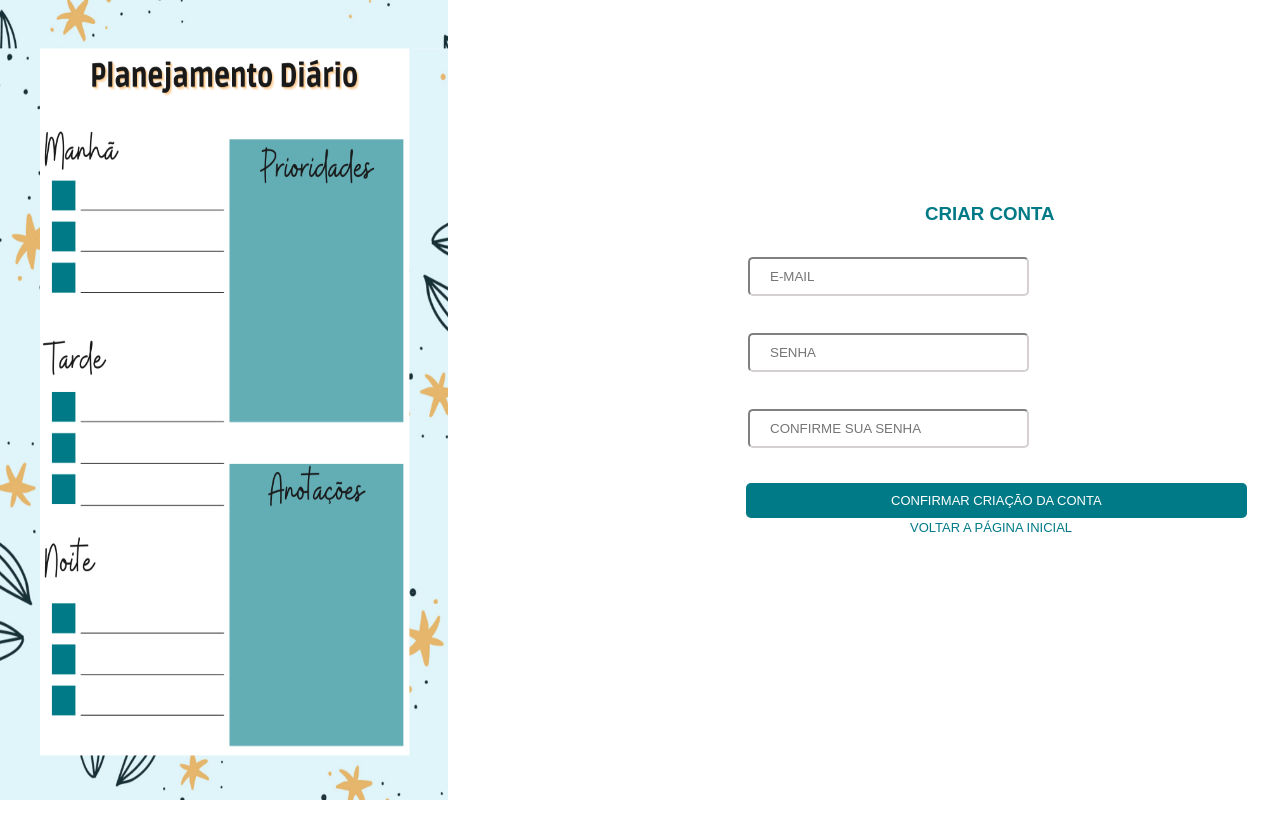
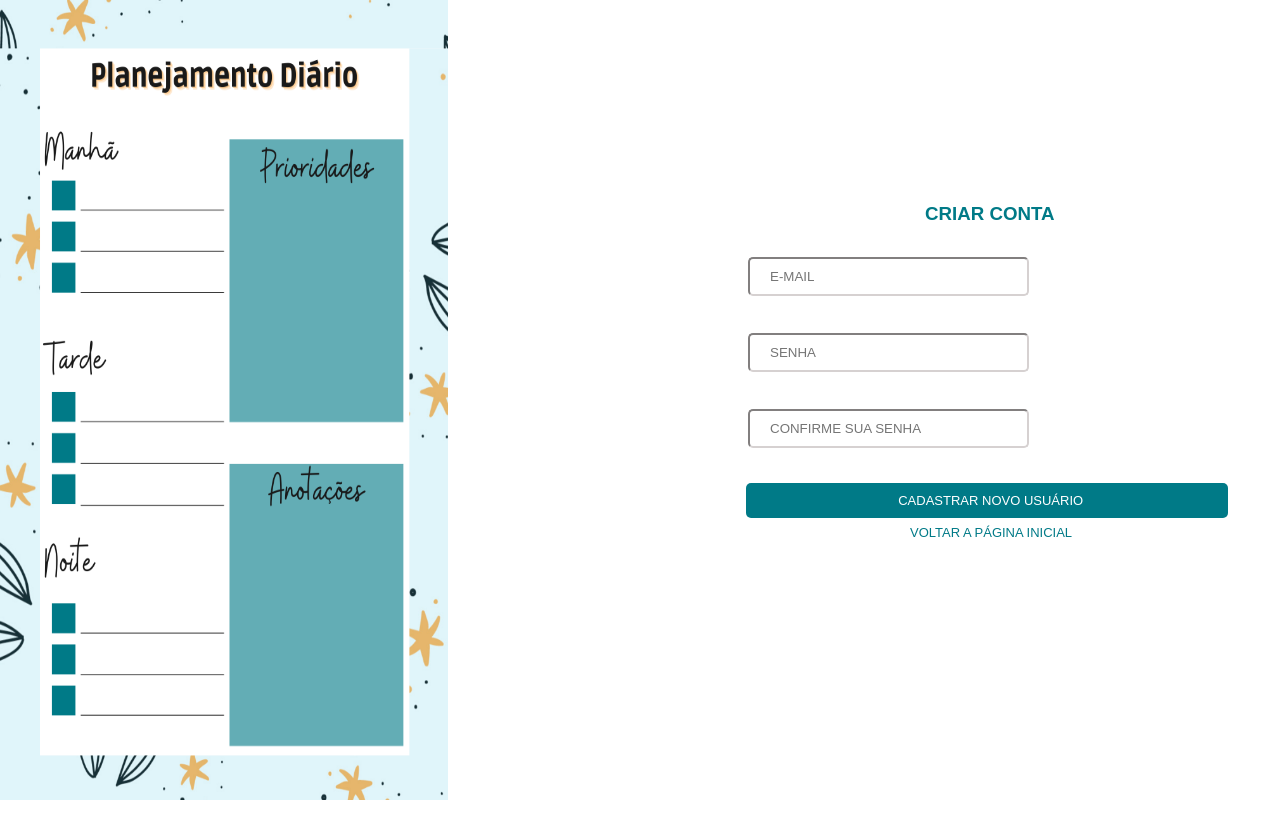
Before and after one commit to Andreloren/Sistema_Recados, a plain HTML site: page public/contanova.html in a window 1280 px wide. Drawn offline with Linux system fonts and the light colour scheme.

Commit message:
ajuste fino

```diff
--- a/public/assets/css/style.css
+++ b/public/assets/css/style.css
@@ -30,6 +30,10 @@
   left: 50%;
   transition: translateX(-50%);
   z-index: 9999;
+}
+
+.principal div.botao2 {
+  margin-top: 5px;
 }
 
 .principal {
--- a/public/contanova.html
+++ b/public/contanova.html
@@ -57,10 +57,12 @@
             id="salvar"
             type="submit"
             onclick="cadastrarUsuarios();"
-            value="CONFIRMAR CRIAÇÃO DA CONTA"
+            value="  CADASTRAR NOVO USUÁRIO"
           />
         </form>
-        <a class="botao2" href="index.html">VOLTAR A PÁGINA INICIAL</a>
+        <div class="botao2">
+          <a href="index.html">VOLTAR A PÁGINA INICIAL</a>
+        </div>
       </section>
     </main>
     <script src="assets/js/usuarioLocalStorage.js"></script>
```
Also changed, not shown: public/index.html (+3 -1 lines).
